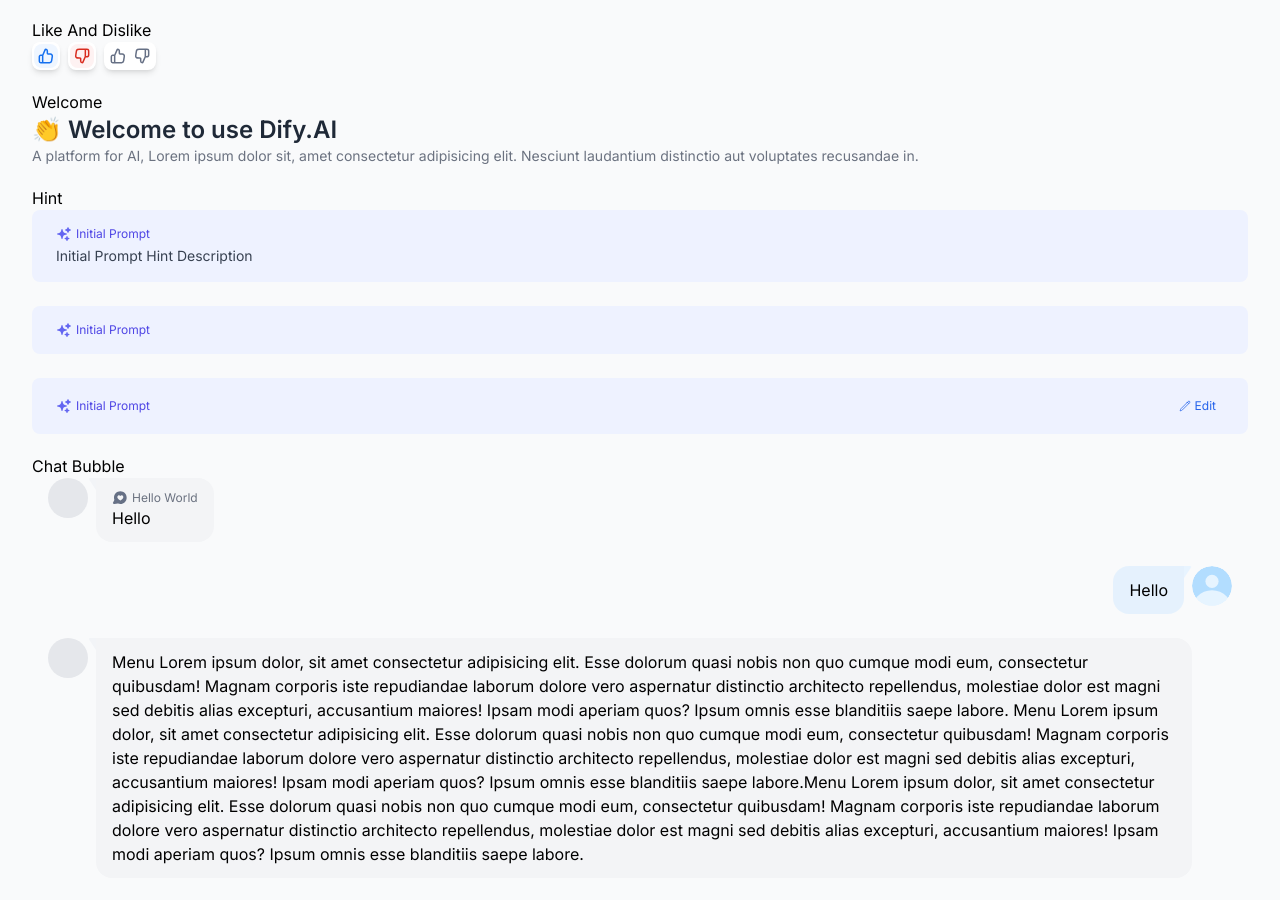
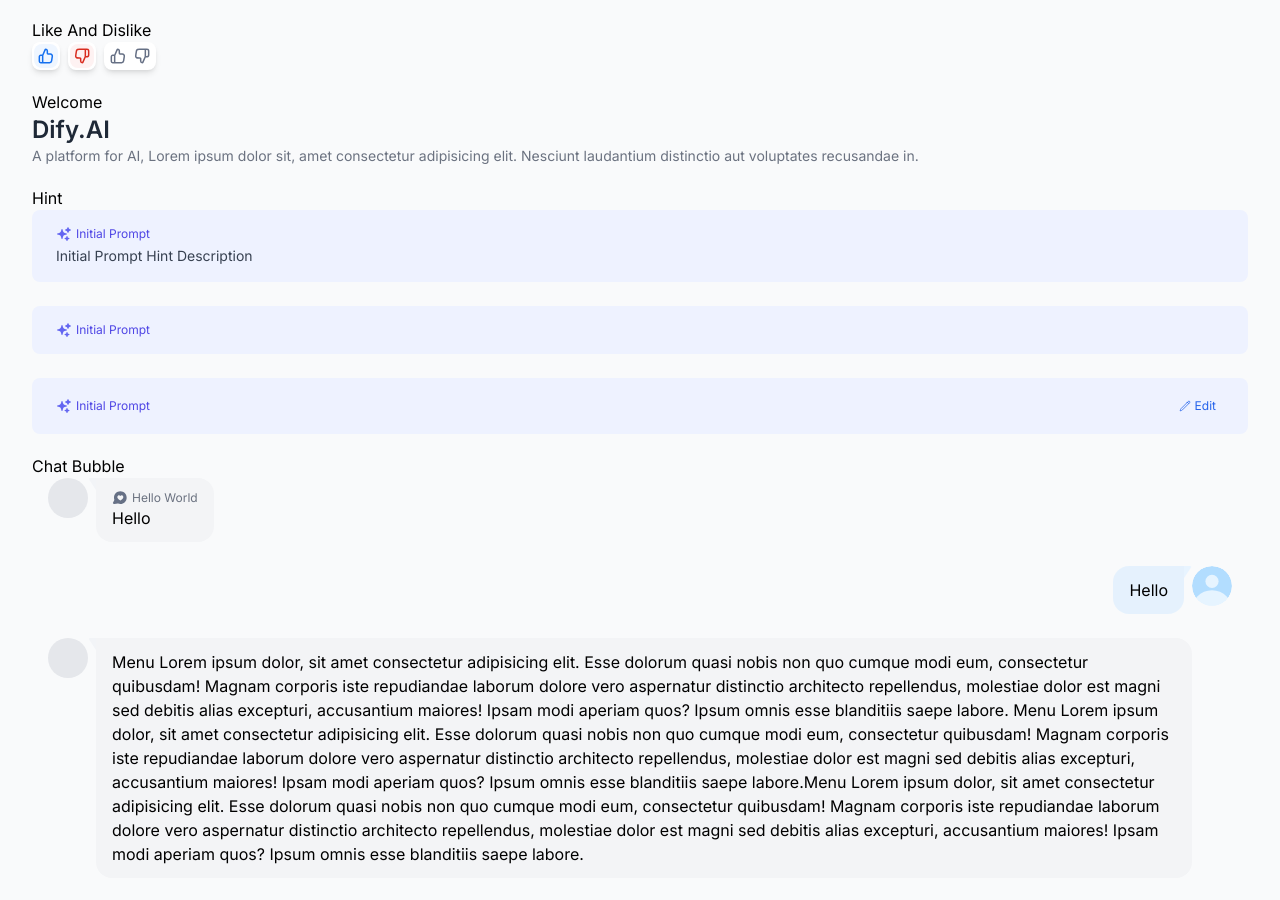
Before and after one commit to langgenius/dify-conversation, a Next.js app: page /components in a window 1280 px wide. Shown: the part 1018-1918 px from the top of the page. Built offline with nearby package versions, Linux system fonts and the light colour scheme.

Commit message:
fix: messages

```diff
--- a/components/welcome/index.tsx
+++ b/components/welcome/index.tsx
@@ -9,7 +9,9 @@
 const Welcome: FC<WelcomeProps> = ({ name, description }) => {
   return (
     <div className={cn('flex flex-col')}>
-      <div className={cn('font-semibold text-gray-800', 'text-xl sm:text-2xl')}>👏 Welcome to use {name}</div>
+      <div className={cn('font-semibold text-gray-800', 'text-xl sm:text-2xl')}>
+        {name}
+      </div>
       <div className='text-gray-500 text-sm'>{description}</div>
     </div>
   )
--- a/i18n/en/index.json
+++ b/i18n/en/index.json
@@ -7,7 +7,7 @@
     "start_chat": "Start Chat",
     "try_to_ask": "Try to ask",
     "opening_statement": "Opening statement",
-    "welcome_message": "Welcome to Dify.AI",
+    "welcome_message": "👏 Welcome to Dify.AI",
     "welcome_message_description": "Dify.AI is a platform that allows you to create your own chatbots. ",
     "initial_prompt": "Initial prompt",
     "opts": {
--- a/i18n/zh-CN/index.json
+++ b/i18n/zh-CN/index.json
@@ -7,7 +7,7 @@
     "start_chat": "开始聊天",
     "try_to_ask": "试着问问",
     "opening_statement": "开场白",
-    "welcome_message": "欢迎使用 Dify.AI",
+    "welcome_message": "👏 欢迎使用 Dify.AI",
     "welcome_message_description": "Dify.AI 是一个基于人工智能的聊天机器人平台，它可以帮助您快速构建自己的聊天机器人。",
     "initial_prompt": "初始提示",
     "opts": {
```
